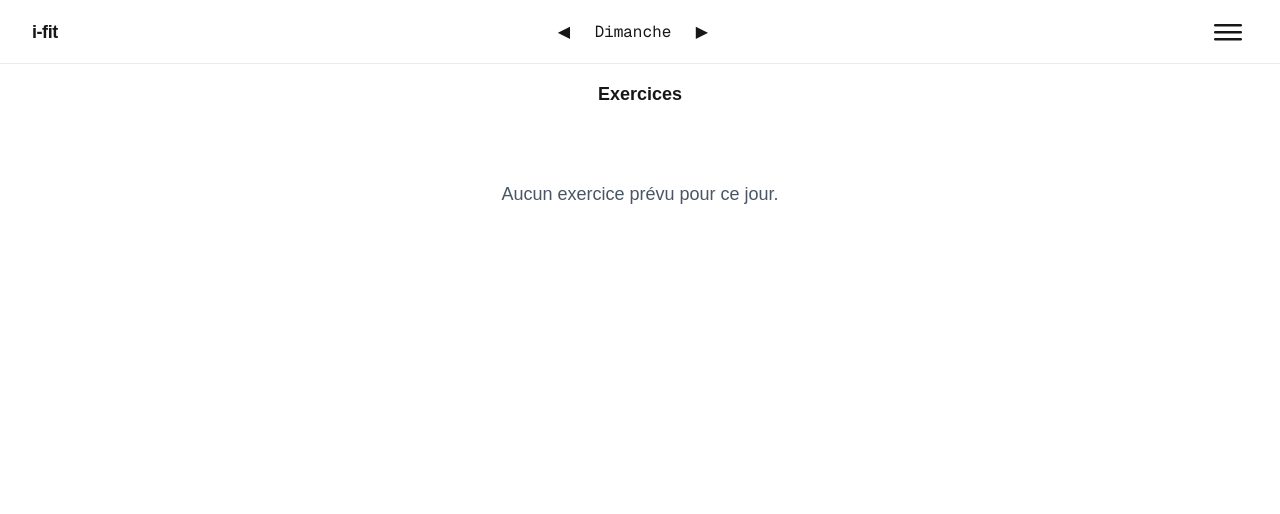
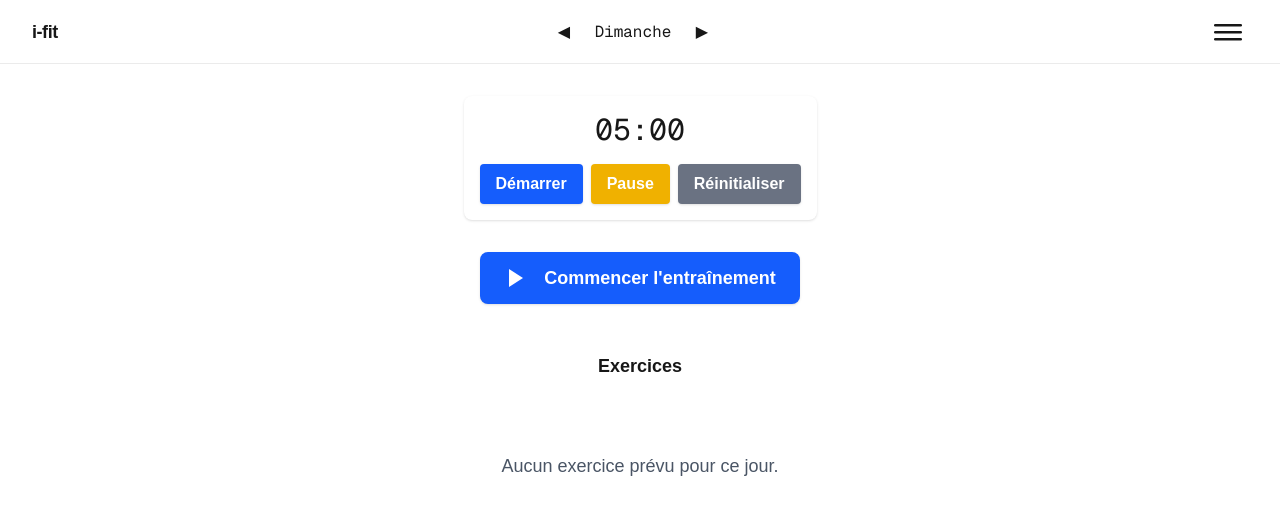
Before and after one commit to Rdyx/i-fit, a Next.js app: page / in a window 1280 px wide. Shown: the top 514 px of the page. Built offline with nearby package versions, Linux system fonts and the light colour scheme.

Commit message:
feat: Add Stopwatch component with duration prop, integrate into homepage

```diff
--- a/app/ExercisesTable.tsx
+++ b/app/components/ExercisesTable.tsx
@@ -1,5 +1,5 @@
 import { DataGrid, GridColDef, GridRenderCellParams, GridRowClassNameParams } from "@mui/x-data-grid";
-import type { Exercise } from "./types";
+import type { Exercise } from "../types";
 import * as React from "react";
 
 // Add a type for exercises with workoutName
@@ -136,7 +136,7 @@ export default function ExercisesTable({ exercises }: ExercisesTableProps) {
 								fill="#34A853"
 							/>
 							<path
-								d="M43.6 20.5H42V20H24v8h11.3c-1.2 3.2-4.7 7-11.3 7-6.1 0-11-4.9-11-11s4.9-11 11-11c2.6 0 5 .9 6.9 2.4l6.6-6.6C34.5 5.5 29.6 3.5 24 3.5c-7.2 0-13.4 4.1-16.7 10.6z"
+								d="M43.6 20.5H42V20H24v8h11.3c-1.2 3.2-4.7 7-11.3 7-6.1 0-11-4.9-11-11s4.9-11 11-11c2.6 0 5 .9 6.9 2.4l6.6-6.6C34.5 5.5 29.6 3.5 24 3.5c-7.2 0-13.4 4.1-16.7 10.6l6.6 4.8C14.5 16.1 18.9 13 24 13c2.6 0 5 .9 6.9 2.4l6.6-6.6C34.5 5.5 29.6 3.5 24 3.5c-7.2 0-13.4 4.1-16.7 10.6z"
 								fill="#4285F4"
 							/>
 						</svg>
--- /dev/null
+++ b/app/components/Stopwatch.tsx
@@ -0,0 +1,80 @@
+"use client";
+import { useState, useRef, useEffect } from "react";
+import PropTypes from "prop-types";
+
+interface StopwatchProps {
+	duration: number; // duration in seconds
+}
+
+/**
+ * Stopwatch component with start, pause, and reset controls.
+ * @param duration Duration in seconds
+ */
+export default function Stopwatch({ duration }: StopwatchProps) {
+	const [seconds, setSeconds] = useState(duration);
+	const [running, setRunning] = useState(false);
+	const intervalRef = useRef<NodeJS.Timeout | null>(null);
+
+	useEffect(() => {
+		if (running && seconds > 0) {
+			intervalRef.current = setInterval(() => {
+				setSeconds((prev) => (prev > 0 ? prev - 1 : 0));
+			}, 1000);
+		} else if (!running && intervalRef.current) {
+			clearInterval(intervalRef.current);
+			intervalRef.current = null;
+		}
+		return () => {
+			if (intervalRef.current) {
+				clearInterval(intervalRef.current);
+			}
+		};
+	}, [running, seconds]);
+
+	const handleStart = () => setRunning(true);
+	const handlePause = () => setRunning(false);
+	const handleReset = () => {
+		setRunning(false);
+		setSeconds(duration);
+	};
+
+	const minutes = Math.floor(seconds / 60);
+	const secs = seconds % 60;
+
+	return (
+		<section
+			className="flex flex-col items-center gap-4 p-4 bg-white dark:bg-gray-900 rounded-lg shadow"
+			aria-label="Chronomètre"
+			role="timer"
+		>
+			<div className="text-3xl font-mono" aria-live="polite" aria-atomic="true">
+				{minutes.toString().padStart(2, "0")}:{secs.toString().padStart(2, "0")}
+			</div>
+			<div className="flex gap-2">
+				<button
+					onClick={handleStart}
+					disabled={running || seconds === 0}
+					className="px-4 py-2 rounded bg-blue-600 text-white font-semibold shadow hover:bg-blue-700 focus:outline-none focus:ring-2 focus:ring-blue-500"
+					aria-label="Démarrer le chronomètre"
+				>
+					Démarrer
+				</button>
+				<button
+					onClick={handlePause}
+					disabled={!running}
+					className="px-4 py-2 rounded bg-yellow-500 text-white font-semibold shadow hover:bg-yellow-600 focus:outline-none focus:ring-2 focus:ring-yellow-500"
+					aria-label="Mettre en pause le chronomètre"
+				>
+					Pause
+				</button>
+				<button
+					onClick={handleReset}
+					className="px-4 py-2 rounded bg-gray-500 text-white font-semibold shadow hover:bg-gray-600 focus:outline-none focus:ring-2 focus:ring-gray-500"
+					aria-label="Réinitialiser le chronomètre"
+				>
+					Réinitialiser
+				</button>
+			</div>
+		</section>
+	);
+}
--- a/app/WorkoutDisplay.tsx
+++ b/app/components/WorkoutDisplay.tsx
@@ -1,4 +1,4 @@
-import type { WorkoutData } from "./types";
+import type { WorkoutData } from "../types";
 import ExercisesTable from "./ExercisesTable";
 
 interface WorkoutDisplayProps {
--- /dev/null
+++ b/app/exercise/page.tsx
@@ -0,0 +1,38 @@
+"use client";
+import { useEffect, useState, useContext } from "react";
+import WorkoutDisplay from "../components/WorkoutDisplay";
+import { DayContext } from "../layout";
+import { getFrenchDaysArray } from "../utils";
+
+export default function ExercisePage() {
+	const [data, setData] = useState([]);
+	const [loading, setLoading] = useState(true);
+	const [error, setError] = useState<string | null>(null);
+	const daysFr = getFrenchDaysArray();
+	const { dayIndex } = useContext(DayContext);
+
+	useEffect(() => {
+		try {
+			const stored = localStorage.getItem("exerciseData");
+			const storedDay = localStorage.getItem("selectedDay");
+			if (stored && storedDay) {
+				setData(JSON.parse(stored));
+				setLoading(false);
+			} else {
+				setError("Aucune donnée d'exercice sélectionnée. Veuillez retourner à l'accueil et choisir un jour.");
+				setLoading(false);
+			}
+		} catch (e) {
+			setError("Impossible de charger les données d'exercice.");
+			setLoading(false);
+		}
+	}, []);
+
+	if (loading) return <div className="p-8">Chargement…</div>;
+	if (error) return <div className="p-8 text-red-600">Erreur : {error}</div>;
+	if (!data.length) return <div className="p-8 text-gray-600">Aucune donnée d'exercice à afficher.</div>;
+
+	const selectedDay = localStorage.getItem("selectedDay") || daysFr[dayIndex];
+
+	return <WorkoutDisplay workouts={data} selectedDay={selectedDay} />;
+}
--- a/app/layout.tsx
+++ b/app/layout.tsx
@@ -1,7 +1,7 @@
 "use client";
 import { Geist, Geist_Mono } from "next/font/google";
 import "./globals.css";
-import Navbar from "./Navbar";
+import Navbar from "./layout/Navbar";
 import { createContext, useState } from "react";
 
 const geistSans = Geist({
--- a/app/Navbar.tsx
+++ b/app/layout/Navbar.tsx
@@ -1,13 +1,16 @@
 "use client";
 import Link from "next/link";
 import { useContext } from "react";
-import { DayContext } from "./layout";
-import { getFrenchDaysArray } from "./utils";
+import { DayContext } from "../layout";
+import { getFrenchDaysArray } from "../utils";
+import { usePathname } from "next/navigation";
 
 const daysFr = getFrenchDaysArray();
 
 export default function Navbar() {
 	const { dayIndex, setDayIndex } = useContext(DayContext);
+	const pathname = usePathname();
+	const isExercisePage = pathname.startsWith("/exercise");
 
 	const handlePrev = () => {
 		setDayIndex((dayIndex + 6) % 7);
@@ -32,6 +35,8 @@ export default function Navbar() {
 					i-fit
 				</Link>
 				<div className="flex items-center gap-2">
+					{!isExercisePage ? (
+						<>
 							<button
 								type="button"
 								onClick={handlePrev}
@@ -51,6 +56,12 @@ export default function Navbar() {
 							>
 								&#x25B6;
 							</button>
+						</>
+					) : (
+						<span className="font-mono text-base min-w-[90px] text-center select-none" aria-live="polite">
+							{daysFr[dayIndex]}
+						</span>
+					)}
 				</div>
 				<button
 					type="button"
--- a/app/page.tsx
+++ b/app/page.tsx
@@ -1,9 +1,12 @@
 "use client";
 import { useEffect, useState, useContext } from "react";
-import WorkoutDisplay from "./WorkoutDisplay";
+import WorkoutDisplay from "./components/WorkoutDisplay";
 import type { WorkoutData } from "./types";
 import { DayContext } from "./layout";
 import { getFrenchDaysArray } from "./utils";
+import Link from "next/link";
+import { useRouter } from "next/navigation";
+import Stopwatch from "./components/Stopwatch";
 
 export default function Home() {
 	const [data, setData] = useState<WorkoutData[]>([]);
@@ -11,6 +14,7 @@ export default function Home() {
 	const [error, setError] = useState<string | null>(null);
 	const daysFr = getFrenchDaysArray();
 	const { dayIndex } = useContext(DayContext);
+	const router = useRouter();
 
 	useEffect(() => {
 		const files = ["/sports_json/top.json", "/sports_json/bottom.json", "/sports_json/center.json"];
@@ -33,5 +37,39 @@ export default function Home() {
 
 	const selectedDay = daysFr[dayIndex];
 
-	return <WorkoutDisplay workouts={data} selectedDay={selectedDay} />;
+	const handlePlay = () => {
+		try {
+			// Filter only full workout objects for the selected day
+			const filtered = data.filter((workout) => {
+				const whenList = workout.when.split(/,\s*/).map((d) => d.trim().toLowerCase());
+				return whenList.includes(selectedDay.toLowerCase());
+			});
+			localStorage.setItem("exerciseData", JSON.stringify(filtered));
+			localStorage.setItem("selectedDay", selectedDay);
+			router.push("/exercise");
+		} catch (e) {
+			console.error("Failed to store exercise data", e);
+		}
+	};
+
+	return (
+		<>
+			<div className="flex justify-center my-8">
+				<Stopwatch duration={300} />
+			</div>
+			<div className="flex justify-center my-8">
+				<button
+					onClick={handlePlay}
+					className="inline-flex items-center gap-2 px-6 py-3 text-lg font-semibold rounded-lg bg-blue-600 text-white shadow hover:bg-blue-700 focus:outline-none focus:ring-2 focus:ring-blue-500"
+					aria-label="Commencer l'entraînement"
+				>
+					<svg width="24" height="24" viewBox="0 0 24 24" fill="currentColor" aria-hidden="true" className="mr-2">
+						<polygon points="5,3 19,12 5,21" />
+					</svg>
+					Commencer l'entraînement
+				</button>
+			</div>
+			<WorkoutDisplay workouts={data} selectedDay={selectedDay} />
+		</>
+	);
 }
```
Lines whose indentation alone changed are shown as unchanged.
